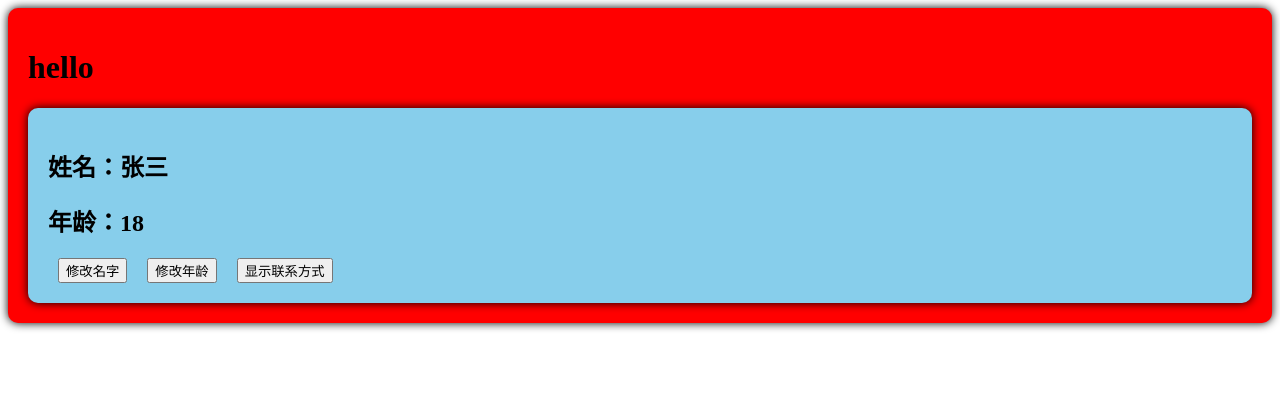
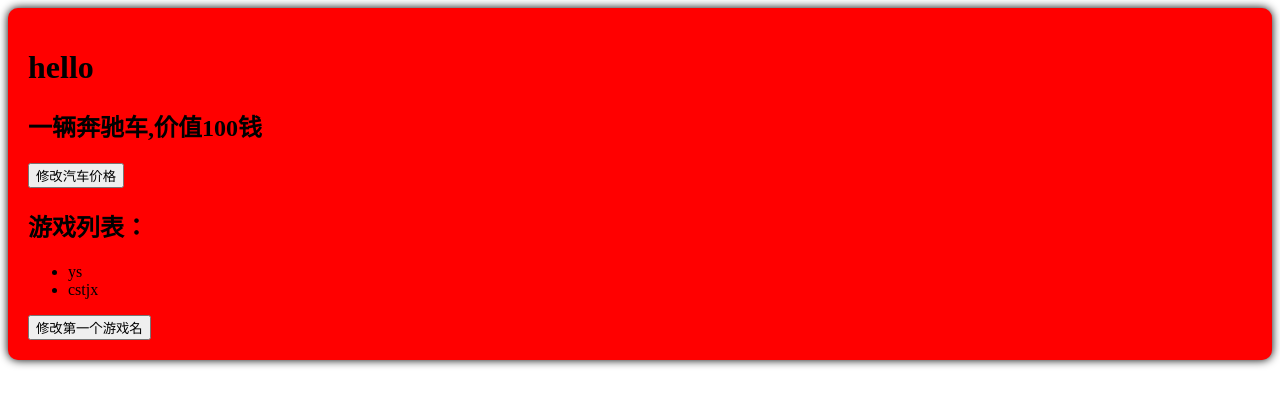
Before and after one commit to Bavin9199/Frontend, a Vue app in the folder vue/hello_vue3/: page / in a window 1280 px wide. Shown: the top 406 px of the page. Built offline with nearby package versions, Linux system fonts and the light colour scheme.

Commit message:
ref-reactive

```diff
--- a/vue/hello_vue3/src/App.vue
+++ b/vue/hello_vue3/src/App.vue
@@ -1,16 +1,16 @@
 <template>
     <div class="app">
         <h1>hello</h1>
-        <person/>
+        <car/>
     </div>
 </template>
 
 <script>
-    import person from './components/person.vue'
+    import car from './components/car.vue'
 
     export default{
         name:'App',
-        components:{person}
+        components:{car}
     }
 </script>
 
--- /dev/null
+++ b/vue/hello_vue3/src/components/car.vue
@@ -0,0 +1,34 @@
+<template>
+    <div class="cat">
+        <h2> 一辆{{car.brand}}车,价值{{ car.price }}钱</h2>
+        <button @click="changePrice()">修改汽车价格</button>
+        <h2>游戏列表：</h2>
+        <ul>
+            <li v-for="g in games" :key="g.id">{{g.name}}</li>
+        </ul>
+        <button @click="changeFirstName()">修改第一个游戏名</button>
+    </div>
+</template>
+
+<script lang="ts" setup name="car">
+     import { reactive } from 'vue';
+
+    //数据
+    let car = reactive({brand:'奔驰', price:100})    //Proxy(Object)   代理对象    reactive包裹后变成响应式对象
+    let games = reactive([
+        {id:'abc01',name:'ys'},
+        {id:'abc03',name:'cstjx'}
+    ])
+
+    //方法
+    function changePrice(){
+        car.price += 10;
+    }
+    function changeFirstName(){
+        games[0].name="原神";
+    }
+</script>
+
+<style scoped>
+
+</style>
--- a/vue/hello_vue3/src/components/person.vue
+++ b/vue/hello_vue3/src/components/person.vue
@@ -7,7 +7,6 @@
         <button @click="showPhone()">显示联系方式</button>
     </div>
 </template>
-
 
 <script lang="ts" setup name="person">    //setup语法糖  组件name为person  script合并
     import {ref} from 'vue'
```
